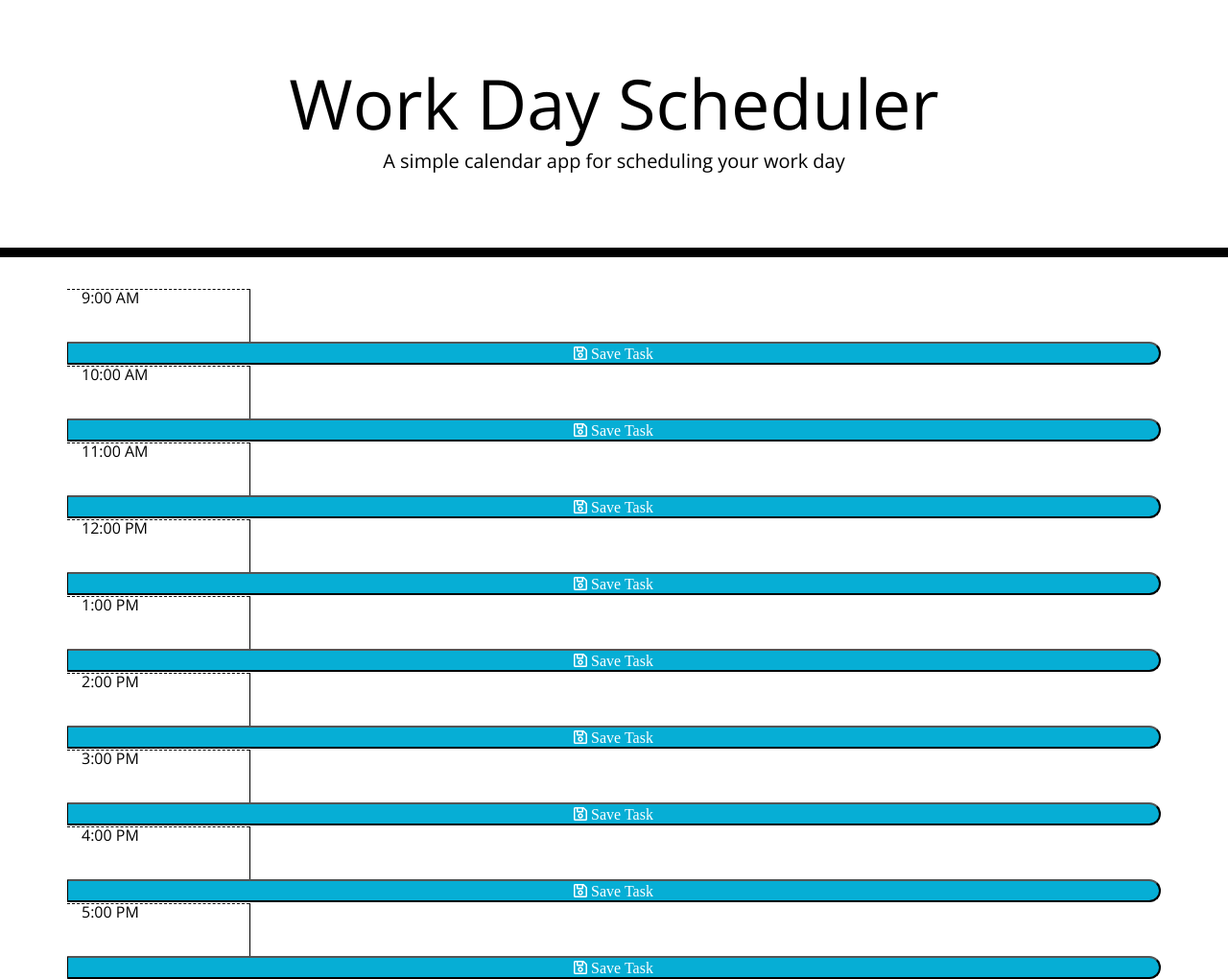
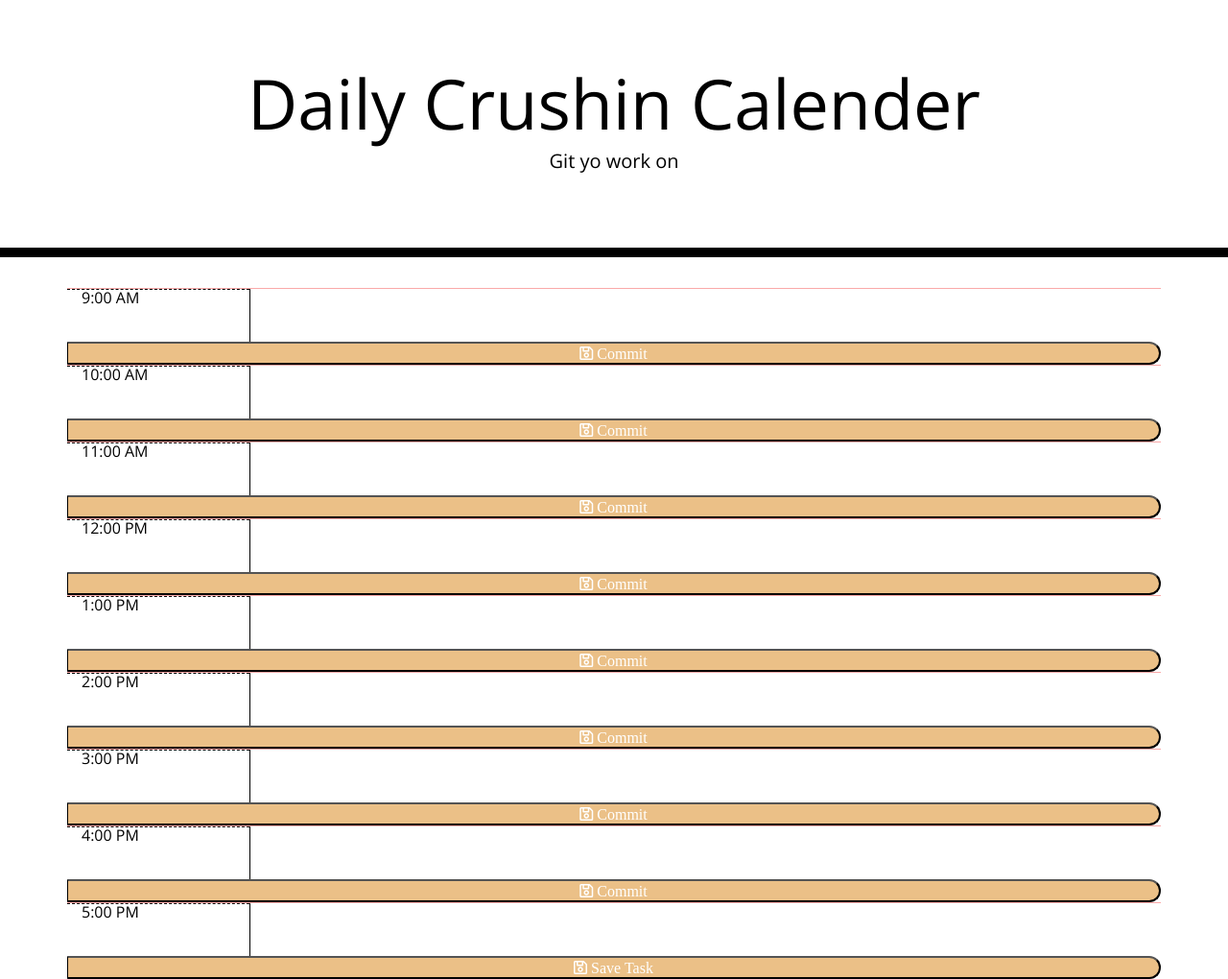
Before and after one commit to BMunoz87/Work-Day-Scheduler1, a plain HTML site: page index.html in a window 1280 px wide. Shown: the whole page at 96% size. Drawn offline with nearby package versions, Linux system fonts and the light colour scheme; a script that the page names is missing.

Commit message:
add git name changing style colors change text for title and buttons

```diff
--- a/index.html
+++ b/index.html
@@ -26,8 +26,8 @@
 
   <body>
     <header class="jumbotron">
-      <h1 class="display-3">Work Day Scheduler</h1>
-      <p class="lead">A simple calendar app for scheduling your work day</p>
+      <h1 class="display-3">Daily Crushin Calender</h1>
+      <p class="lead">Git yo work on</p>
       <p id="currentDay" class="lead"></p>
     </header>
     <div class="container">
@@ -35,42 +35,42 @@
       <div class="row">
         <div class="hour col-2" id="timeSlot">9:00 AM</div>
         <textarea class="col-10 colorSwitch" id="1"></textarea>
-        <button type="button" class="saveBtn col far fa-save" id="btn"> Save Task</button>
+        <button type="button" class="saveBtn col far fa-save" id="btn"> Commit</button>
       </div>
       <div class="row">
         <div class="hour col-2" id="timeSlot">10:00 AM</div>
         <textarea class="col-10 colorSwitch" id="2"></textarea>
-        <button type="button" class="saveBtn col far fa-save" id="btn"> Save Task</button>
+        <button type="button" class="saveBtn col far fa-save" id="btn"> Commit</button>
       </div>
       <div class="row">
         <div class="hour col-2" id="timeSlot">11:00 AM</div>
         <textarea class="col-10 colorSwitch" id="3"></textarea>
-        <button type="button" class="saveBtn col far fa-save" id="btn"> Save Task</button>
+        <button type="button" class="saveBtn col far fa-save" id="btn"> Commit</button>
       </div>
       <div class="row">
         <div class="hour col-2" id="timeSlot">12:00 PM</div>
         <textarea class="col-10 colorSwitch" id="4"></textarea>
-        <button type="button" class="saveBtn col far fa-save" id="btn"> Save Task</button>
+        <button type="button" class="saveBtn col far fa-save" id="btn"> Commit</button>
       </div>
       <div class="row">
         <div class="hour col-2" id="timeSlot">1:00 PM</div>
         <textarea class="col-10 colorSwitch" id="5"></textarea>
-        <button type="button" class="saveBtn col far fa-save" id="btn"> Save Task</button>
+        <button type="button" class="saveBtn col far fa-save" id="btn"> Commit</button>
       </div>
       <div class="row">
         <div class="hour col-2" id="timeSlot">2:00 PM</div>
         <textarea class="col-10 colorSwitch" id="6"></textarea>
-        <button type="button" class="saveBtn col far fa-save" id="btn"> Save Task</button>
+        <button type="button" class="saveBtn col far fa-save" id="btn"> Commit</button>
       </div>
       <div class="row">
         <div class="hour col-2" id="timeSlot">3:00 PM</div>
         <textarea class="col-10 colorSwitch" id="7"></textarea>
-        <button type="button" class="saveBtn col far fa-save" id="btn"> Save Task</button>
+        <button type="button" class="saveBtn col far fa-save" id="btn"> Commit</button>
       </div>
       <div class="row">
         <div class="hour col-2" id="timeSlot">4:00 PM</div>
         <textarea class="col-10 colorSwitch" id="8"></textarea>
-        <button type="button" class="saveBtn col far fa-save" id="btn"> Save Task</button>
+        <button type="button" class="saveBtn col far fa-save" id="btn"> Commit</button>
       </div>
       <div class="row">
         <div class="hour col-2" id="timeSlot">5:00 PM</div>
--- a/style.css
+++ b/style.css
@@ -33,7 +33,7 @@ body {
   .row {
     white-space: pre-wrap;
     height: 80px;
-    border-top: 1px solid white;;
+    border-top: 1px solid rgba(241, 11, 11, 0.349);;
   }
 
   .hour {
@@ -61,7 +61,7 @@ body {
     border-left: 1px solid black;
     border-top-right-radius: 15px;
     border-bottom-right-radius: 15px;
-    background-color: #06AED5;
+    background-color: #d57b067a;
     color: white;
   }
 
```
Also changed, not shown: 1 other file.
